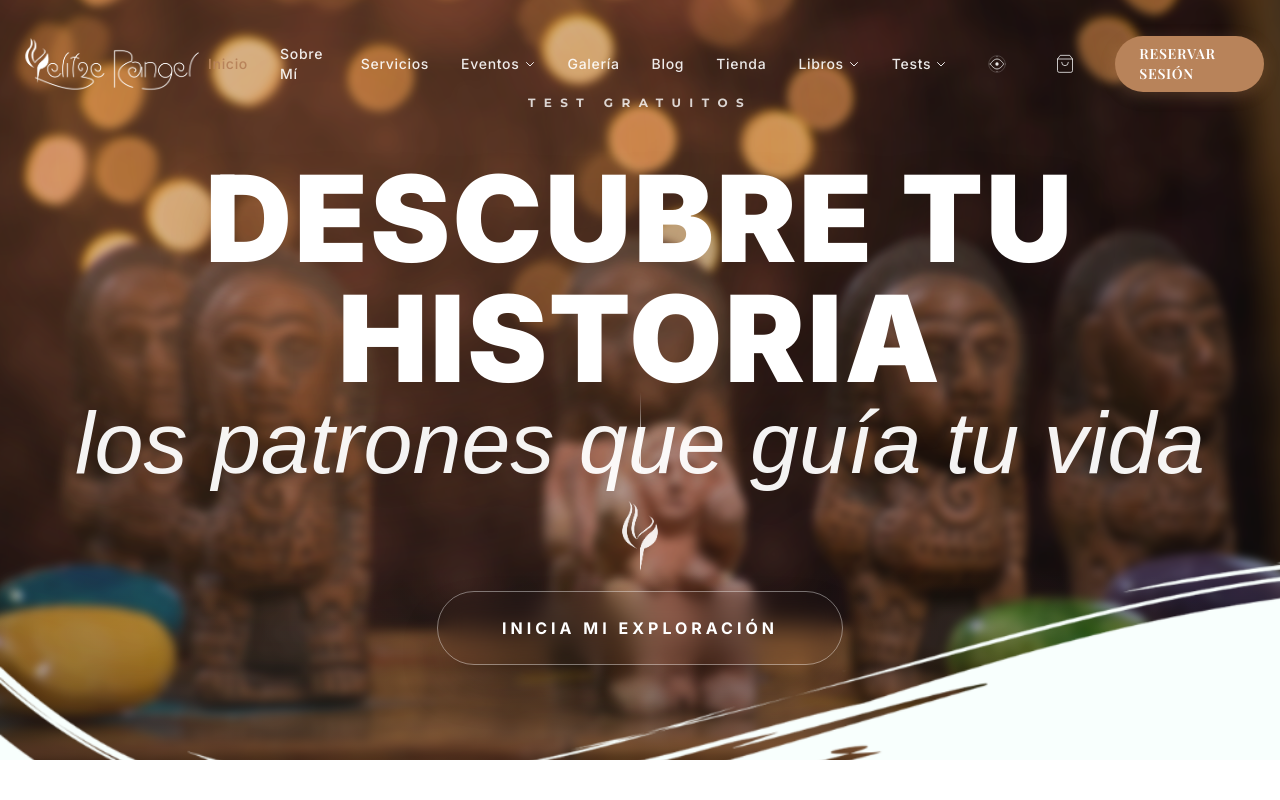
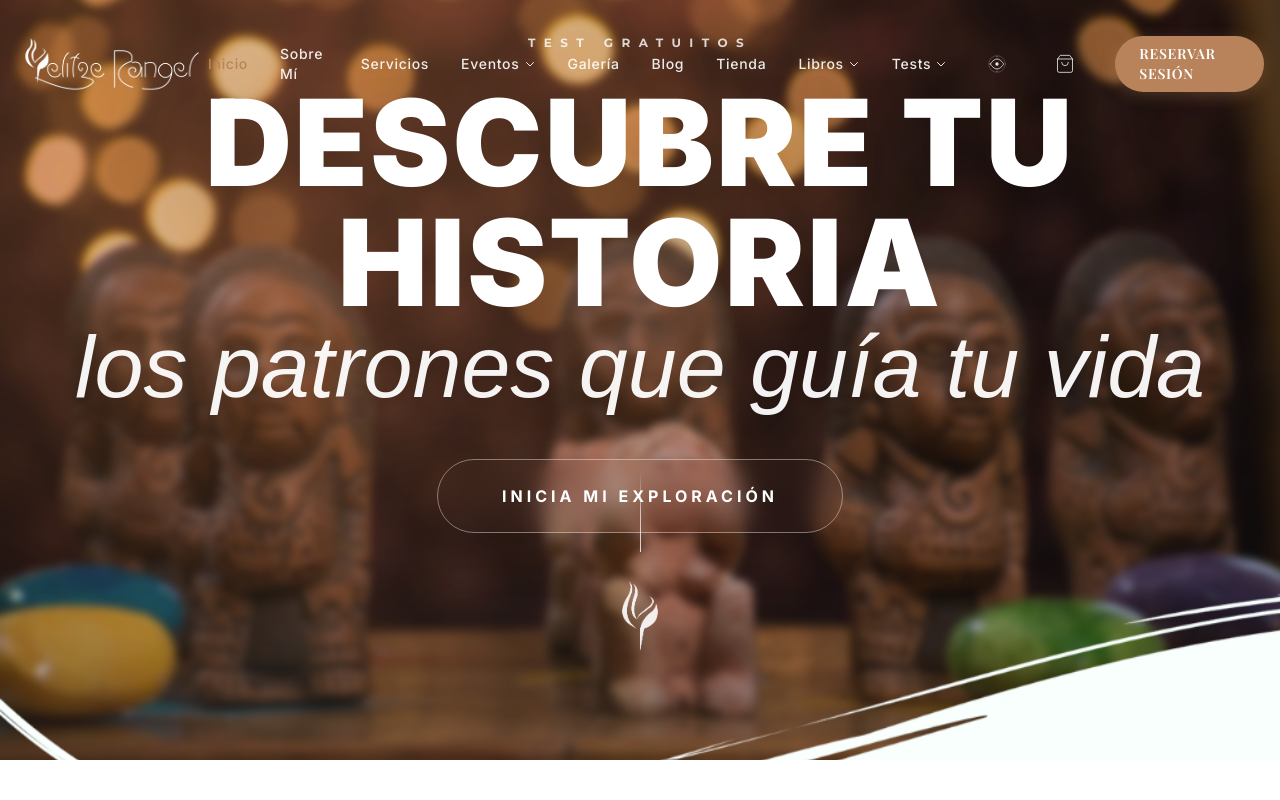
Before and after one commit to yelitzerangeloficialweb-max/yelitze-rangel-web, a Next.js app: page / in a window 1280 px wide. Shown: the top 800 px of the page. Built offline with nearby package versions, Linux system fonts and the light colour scheme; a web font is replaced by a local one.

Commit message:
style: fix overlaps by shifting content up and lowering indicators

```diff
--- a/components/home/NewHero.tsx
+++ b/components/home/NewHero.tsx
@@ -27,12 +27,12 @@ export default function NewHero() {
             </div>
 
             {/* Content Container */}
-            <div className="container mx-auto px-4 relative z-10 text-center text-white">
+            <div className="container mx-auto px-4 relative z-10 text-center text-white -translate-y-16 md:-translate-y-24">
                 <motion.div
                     initial={{ opacity: 0, scale: 0.98 }}
                     animate={{ opacity: 1, scale: 1 }}
                     transition={{ duration: 1.8, ease: "easeOut" }}
-                    className="space-y-12"
+                    className="space-y-8"
                 >
                     <motion.span
                         initial={{ opacity: 0, y: 15 }}
@@ -42,7 +42,6 @@ export default function NewHero() {
                     >
                         Test Gratuitos
                     </motion.span>
-
                     <div className="space-y-2 md:space-y-0">
                         <h1 className="text-5xl md:text-[7.5rem] font-sans font-black tracking-[0.02em] leading-none uppercase drop-shadow-2xl">
                             DESCUBRE TU HISTORIA
@@ -56,7 +55,7 @@ export default function NewHero() {
                         initial={{ opacity: 0, y: 30 }}
                         animate={{ opacity: 1, y: 0 }}
                         transition={{ delay: 1.2, duration: 1 }}
-                        className="pt-12 md:pt-14 flex justify-center -translate-y-6 md:-translate-y-8"
+                        className="pt-4 flex justify-center"
                     >
                         <Link
                             href="/tests"
@@ -69,7 +68,7 @@ export default function NewHero() {
             </div>
 
             {/* Pagination/Scroll Indicator - Match Screenshot Positioning */}
-            <div className="absolute bottom-40 md:bottom-44 left-1/2 -translate-x-1/2 z-20 flex flex-col items-center gap-4 opacity-90">
+            <div className="absolute bottom-20 md:bottom-24 left-1/2 -translate-x-1/2 z-20 flex flex-col items-center gap-4 opacity-90">
                 <div className="w-[1px] h-20 bg-gradient-to-b from-transparent via-white/70 to-white/90" />
                 <div className="relative w-24 h-24">
                     <Image
@@ -84,7 +83,7 @@ export default function NewHero() {
 
             {/* Organic Bottom Divider - WHITE BRUSH */}
             <div className="absolute bottom-0 left-0 right-0 z-30 pointer-events-none">
-                <div className="relative w-full flex justify-center overflow-hidden leading-none translate-y-16 md:translate-y-24">
+                <div className="relative w-full flex justify-center overflow-hidden leading-none translate-y-24 md:translate-y-32">
                     <Image
                         src="/assets/images/brush-separator.png"
                         alt=""
```
